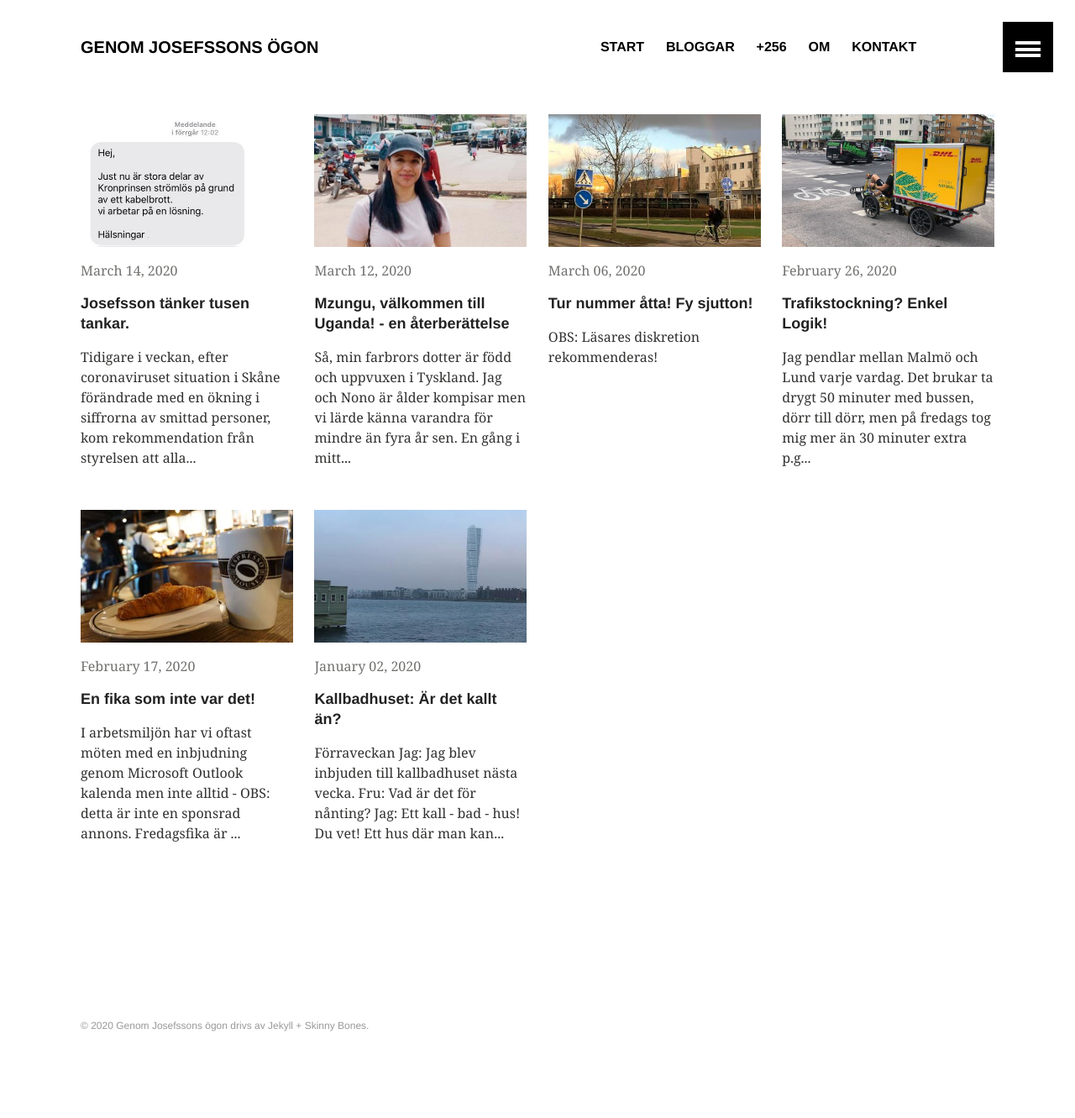
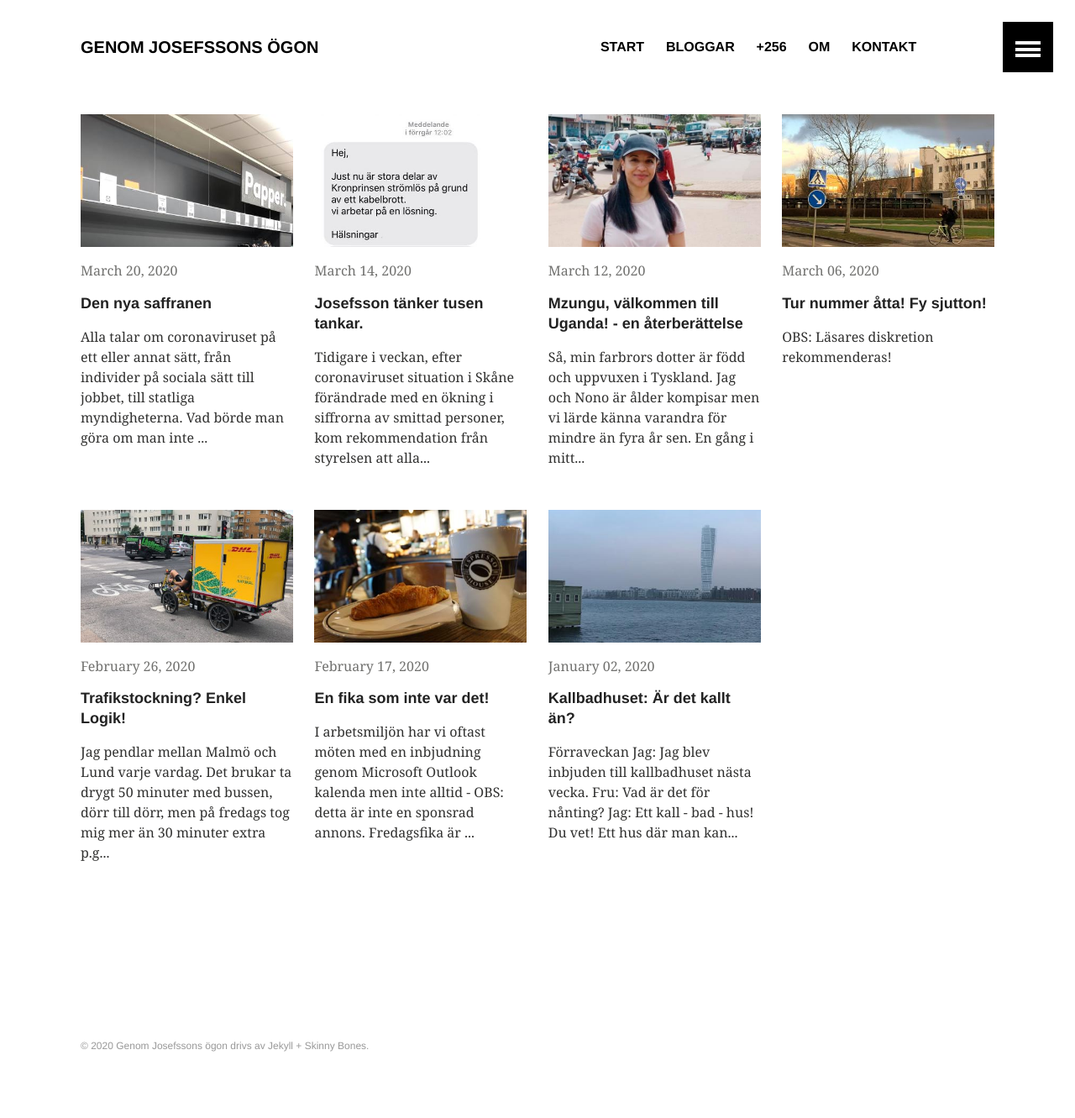
Before and after one commit to MukamaTwo/MukamaTwo.github.io, a Jekyll site: the page built from bloggar.md, in a window 1280 px wide. Shown: the whole page at 84% size. Built offline with Jekyll 4.4.1, drawn with Linux system fonts in a browser that asks for light colours; before the commit the page ends 1307 px from its top, so only the background shows below that.

Commit message:
Add post number 7

```diff
--- /dev/null
+++ b/_posts/2020-03-20-7.md
@@ -0,0 +1,45 @@
+---
+layout: article
+title: "Den nya saffranen"
+modified: 2020-03-21
+published: true
+comments: true
+tags: [Sverige, coronavirus, malmö]
+image:
+  feature: corona/corona2.jpg
+  teaser: corona/tp.jpg
+  credit:
+---
+
+Alla talar om coronaviruset *på ett eller annat sätt*, från individer på sociala sätt till jobbet, till statliga myndigheterna. Vad börde man göra om man inte kan hitta ris, pasta, och toapapper i butikerna? Det är verkar lättare att hitta saffran än de där väsentligare saker. Skit är verkligt. Coronaviruset ger mig rysningarna.
+
+***>> Promenaden***
+
+På onsdags tog jag och min fru en promenad runt **Malmö**. Vi gick från kronprinsen området längs regementsgatan och sen söder österut via Carl Gutstavs väg till Södervarn. Alla gator var nakna i stan, avskalade av alla glada människor som gick dem tidigare.
+
+| <img src="../images/corona/stadshuset.jpg" alt="stadshuset" style="width:500px" /> | <img src="../images/corona/toCentral.jpg" alt="toCentral" style="width:500px" /> |
+| *Kaptensgatan* | *Mot centralen* |
+
+|  <img src="../images/corona/centralRd.jpg" alt="centralRd" style="width:500px" /> | <img src="../images/corona/mariedals.jpg" alt="mariedals" style="width:500px" /> |
+|*Neptunigatan* | *Mariedalsvägen* |
+
+På tågstationerna och busshållplatserna var också nästan tomma.
+
+| <img src="../images/corona/centralTagStn1.jpg" alt="Centralen1" style="width:500px" /> | <img src="../images/corona/centralTagStn2.jpg" alt="Centralen2" style="width:500px" /> |
+| *Central tågstation* | *Central tågstation* |
+
+|  <img src="../images/corona/triangeln.jpg" alt="Triangeln" style="width:500px" /> | <img src="../images/corona/centralBussStn.jpg" alt="Centralen3" style="width:500px" /> |
+|*Triangeln tågstation* | *Central bussstation* |
+
+
+Till slut var 10km slutförde. Glöm det, titta själv på videon långt ner på sidan!
+
+***>> En stund i olika butiker***
+
+Under promenad vile vi köpa några grejer som ris och pasta - inte för mycket utan bara tillräckligt, lagom.
+
+
+
+***>> Promenaden karta***
+
+<iframe width="560" height="315" src="https://www.youtube.com/embed/-60SjQXGaKw" frameborder="0" allow="accelerometer; autoplay; encrypted-media; gyroscope; picture-in-picture" allowfullscreen></iframe>
```
Also changed, not shown: Uganda.md (+1 -1 lines), images/corona/centralBussStn.jpg (added), images/corona/centralRd.jpg (added), images/corona/centralTagStn1.jpg (added), images/corona/centralTagStn2.jpg (added), images/corona/corona1.jpg, images/corona/corona2.jpg (added), images/corona/mariedals.jpg (added), images/corona/stadshuset.jpg (added), images/corona/toCentral.jpg (added), images/corona/tp.jpg (added), images/corona/triangeln.jpg (added).
